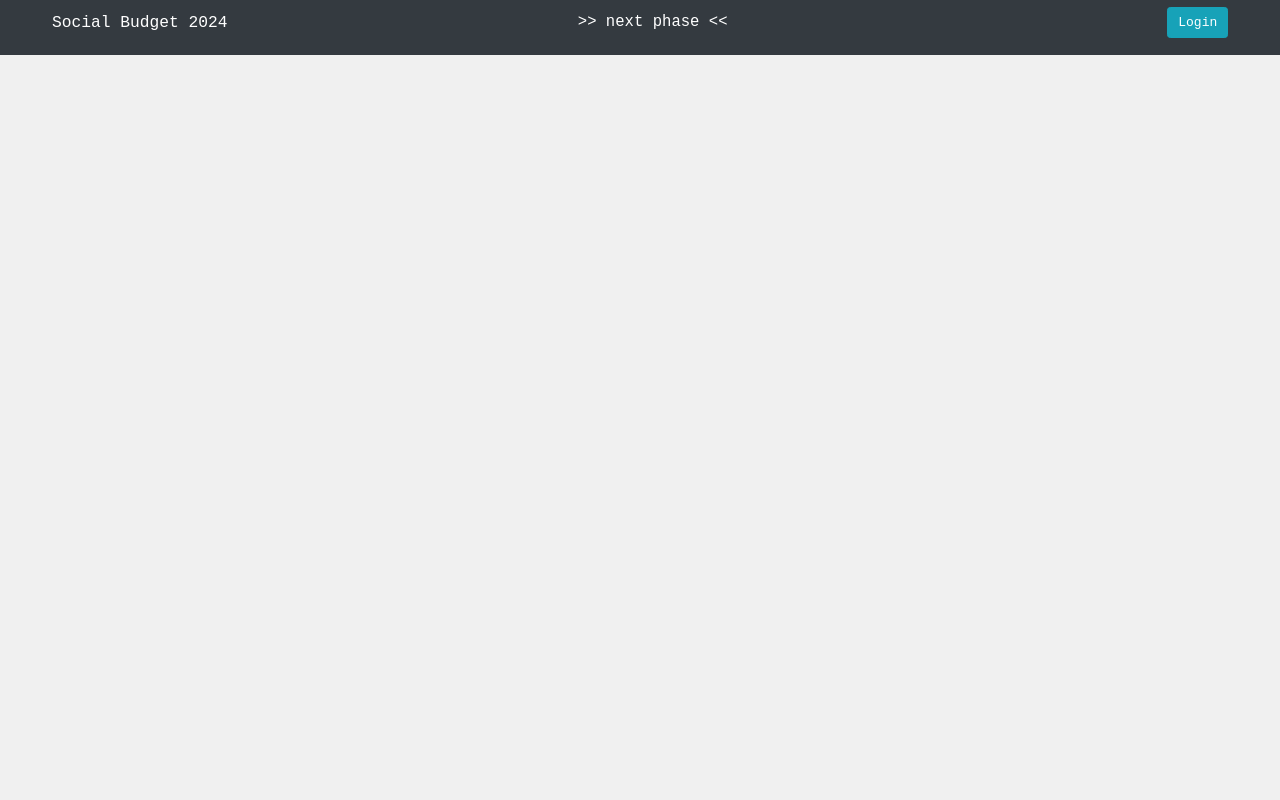
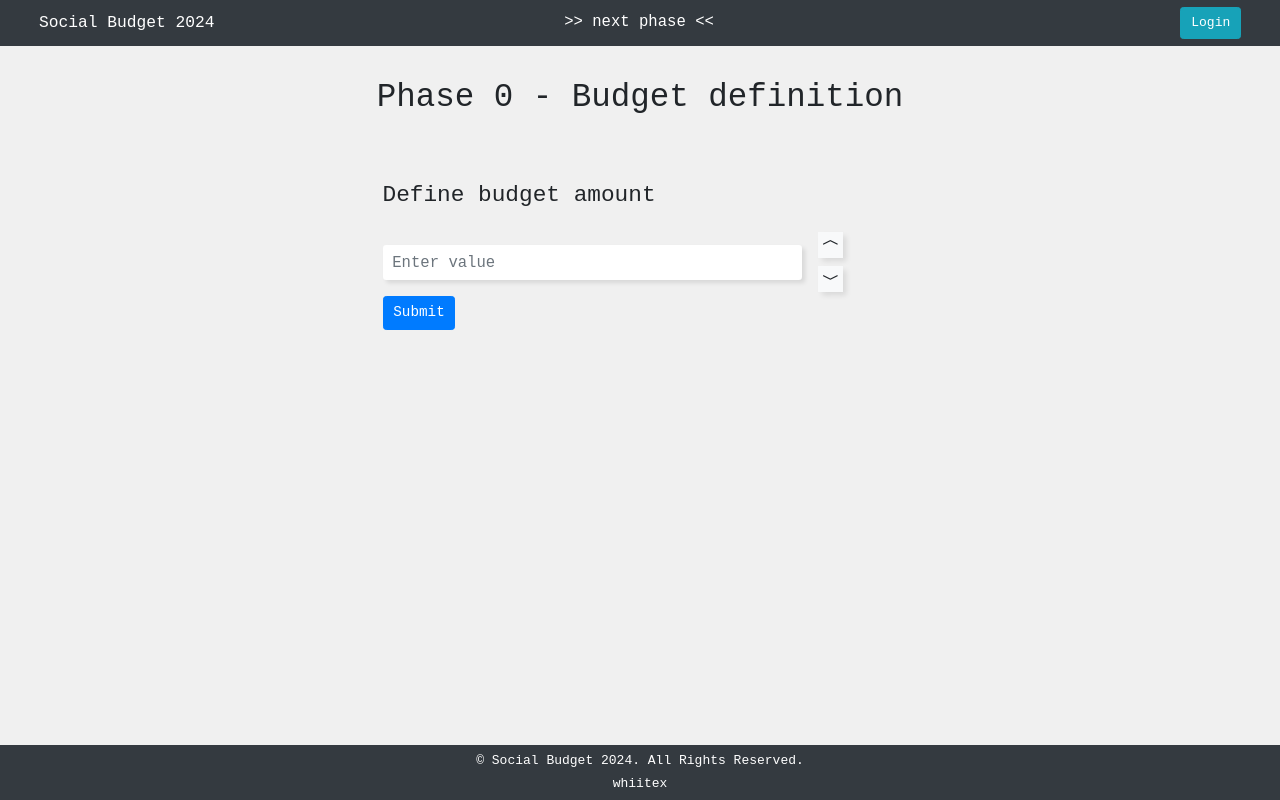
Before and after one commit to whiitex/Social-Budget, a React (Vite) app in the folder client/: page / in a window 1280 px wide. Built offline with nearby package versions, Linux system fonts and the light colour scheme.

Commit message:
feat: phase 0 react component

```diff
--- a/client/package.json
+++ b/client/package.json
@@ -10,6 +10,8 @@
     "preview": "vite preview"
   },
   "dependencies": {
+    "bootstrap": "^5.3.3",
+    "bootstrap-icons": "^1.11.3",
     "react": "^18.2.0",
     "react-bootstrap": "^2.10.4",
     "react-dom": "^18.2.0"
--- a/client/public/pages/style.css
+++ b/client/public/pages/style.css
@@ -68,7 +68,7 @@ body {
 }
 
 #loginButton {
-    margin-left: 6.9em;
+    margin-left: 9em;
 }
 
 button[type="submit"] {
--- a/client/src/App.css
+++ b/client/src/App.css
@@ -7,7 +7,7 @@ body {
   display: flex;
   flex-direction: column;
 }
-#wrapper {
+#root {
   flex: 1;
   display: flex;
   flex-direction: column;
@@ -68,7 +68,7 @@ outline: inherit;
 }
 
 #loginButton {
-  margin-left: 6.9em;
+  margin-left: 9em;
 }
 
 button[type="submit"] {
--- a/client/src/App.jsx
+++ b/client/src/App.jsx
@@ -1,16 +1,51 @@
 import { useState, useEffect } from "react";
+import { Container } from "react-bootstrap";
 import Header from "./components/Header/Header";
 import Footer from "./components/Footer/Footer";
 import "./App.css";
+import Phase0 from "./components/Phase/Phase0";
 
 function App() {
+  const [isAdmin, setIsAdmin] = useState(false);
+  const [user, setUser] = useState(null);
+  const [shouldRefresh, setShouldRefresh] = useState(false);
+
+  // state PHASE definition
+  const [phase, setPhase] = useState(0);
+  const phaseName = [
+    "Phase 0 - Budget definition",
+    "Phase 1 - Proposal insertion",
+    "Phase 2 - Preference assignment",
+    "Final phase - Decision announcement",
+    "Loading...",
+  ];
+  const handlePhase = (p) => {
+    setPhase(p);
+  };
 
   return (
     <>
-      <div id="wrapper">
-        <Header />
-        <Footer />
-      </div>
+      <Header isAdmin={true} />
+
+      <Container id="content" className="pt-5 mt-5 mb-5">
+        <h1 className="text-center">{phaseName[phase]}</h1>
+
+        {phase === 0 ? (
+          <Phase0 />
+        ) : phase === 1 ? (
+          <></>
+        ) : phase === 2 ? (
+          <></>
+        ) : phase === 3 ? (
+          <></>
+        ) : (
+          <div className="text-center">
+            <h2>Please wait...</h2>
+          </div>
+        )}
+      </Container>
+
+      <Footer />
     </>
   );
 }
--- a/client/src/components/Header/Header.jsx
+++ b/client/src/components/Header/Header.jsx
@@ -1,17 +1,21 @@
 import React from "react";
-import { Navbar, Button } from "react-bootstrap";
+import { Nav, Navbar, Button } from "react-bootstrap";
 
-const Header = () => {
+const Header = ({ isAdmin }) => {
   return (
-    <Navbar className="navbar-expand-lg navbar-dark bg-dark text-white py-2 fixed-top d-flex justify-content-between">
+    <Nav className="navbar-expand-lg navbar-dark bg-dark text-white py-2 fixed-top d-flex justify-content-between">
       <Navbar.Brand className="ml-5 mr-0">Social Budget 2024</Navbar.Brand>
-      <Button type="button" id="adminButton">
-        {">>"} next phase {"<<"}
-      </Button>
+
+      {isAdmin && (
+        <Button type="button" id="adminButton">
+          {">>"} next phase {"<<"}
+        </Button>
+      )}
+
       <Button className="btn-info mr-5" type="button" id="loginButton">
         Login
       </Button>
-    </Navbar>
+    </Nav>
   );
 };
 
--- /dev/null
+++ b/client/src/components/Phase/Phase0.jsx
@@ -0,0 +1,49 @@
+import React from "react";
+import { Button, Container, Form } from "react-bootstrap";
+import 'bootstrap-icons/font/bootstrap-icons.css';
+
+const Phase0 = () => {
+  return (
+    <div id="budget" className="row mb-5">
+      {/* Form for inserting budget amound */}
+      <Container className="mt-4 pt-5 d-flex justify-content-center">
+        <div id="budget-definition" class="col-11 col-sm-11 col-md-10 col-lg-8">
+          <h3>Define budget amount</h3>
+
+          <form className="mt-4">
+            <Form.Group className="row">
+              <div className="col-8 d-flex align-items-center">
+                <Form.Control
+                  type="text"
+                  className="inputText"
+                  placeholder="Enter value"
+                />
+                <div className="d-flex flex-column ml-3 justify-content-center">
+                  <button type="button" className="plain-button p-1 m-0">
+                    <i
+                      className="btn-light bi bi-chevron-compact-up m-0 p-1"
+                      style={{ fontSize: "1.4em" }}
+                    />
+                  </button>
+                  <button type="button" className="plain-button p-1 m-0">
+                    <i
+                      className="btn-light bi bi-chevron-compact-down m-0 p-1"
+                      style={{ fontSize: "1.4em" }}
+                    ></i>
+                  </button>
+                </div>
+              </div>
+            </Form.Group>
+            <div className="pl-0 col-4">
+              <Button type="submit" className="btn-primary">
+                Submit
+              </Button>
+            </div>
+          </form>
+        </div>
+      </Container>
+    </div>
+  );
+};
+
+export default Phase0;
```
Also changed, not shown: client/public/pages/0budget.html (+8 -11 lines), client/public/pages/1proposals.html (+8 -9 lines), client/public/pages/2preferences.html (+8 -9 lines), client/public/pages/3final.html (+1 -75 lines), 1 other file (tests, documents, lock files or other folders).
